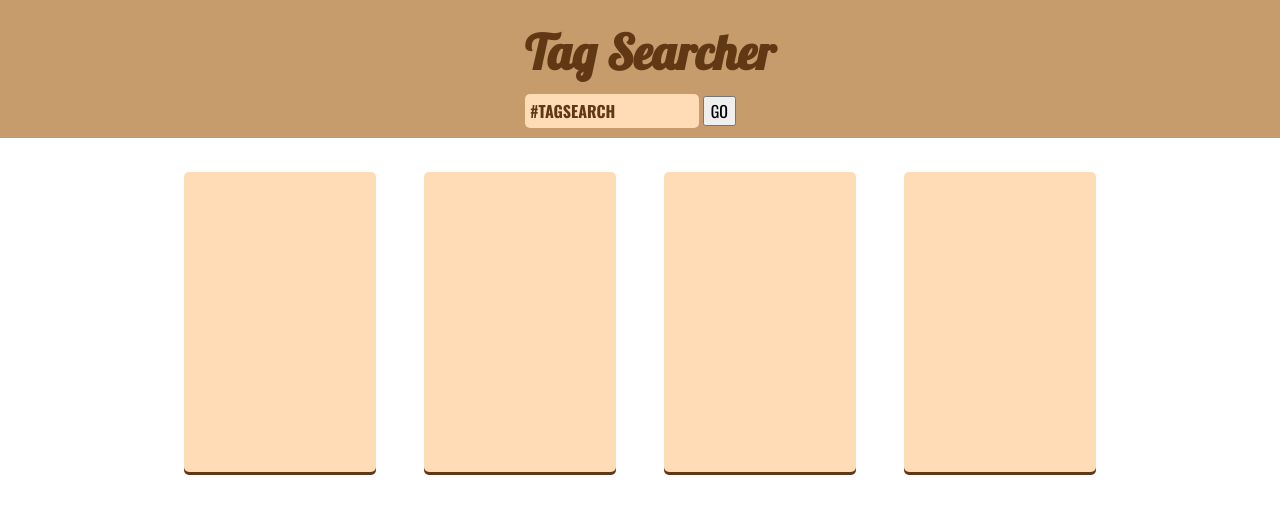
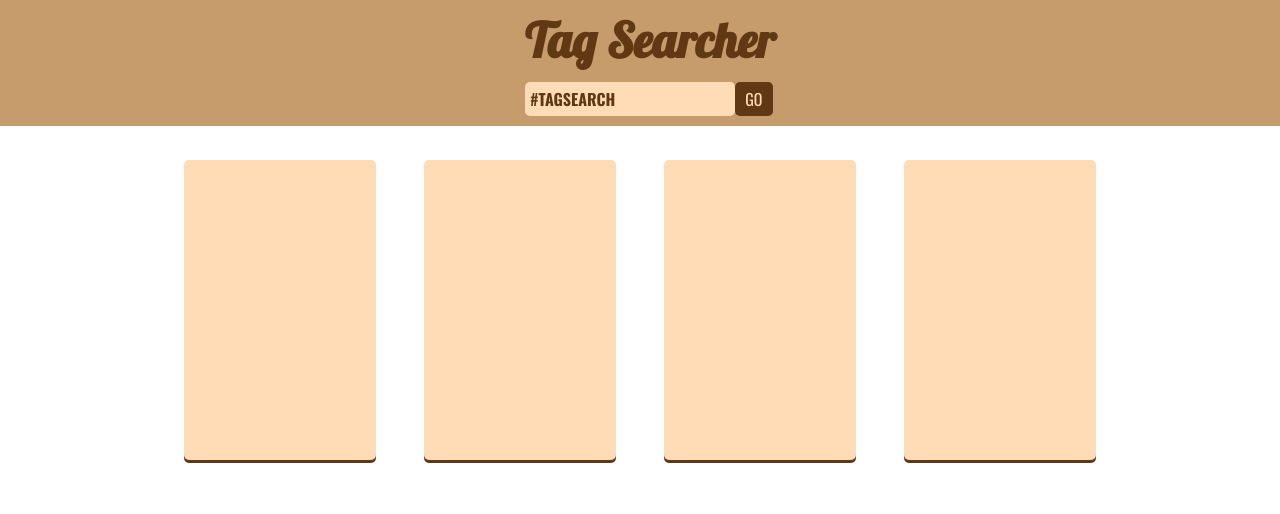
Before and after one commit to tylerbsilva/legislator-loader, a plain HTML site: page index.html in a window 1280 px wide. Drawn offline with nearby package versions, Linux system fonts and the light colour scheme.

Commit message:
Fixing header CSS

```diff
--- a/css/main.css
+++ b/css/main.css
@@ -12,13 +12,11 @@ header {
 
 header h1 {
   position: relative;
-  margin: .25em auto;
+  margin: 0 auto .25em;
   font-family: 'Lobster', cursive;
   font-size: 3rem;
   color: #603813;
 }
-
-
 
 ul {
   margin: 10px auto;
@@ -48,6 +46,22 @@ li {
   color: #603813;
   border-radius: 5px;
   font-weight: 700;
+  width: 80%;
+  float: left;
+}
+
+#submit,
+#submit:active,
+#submit:focus {
+  outline: none;
+  border: 0;
+  padding: 5px;
+  background-color: #603813;
+  color: #FFDCB5;
+  border-radius: 5px;
+  font-weight: 500;
+  width: 15%;
+  float: left;
 }
 
 .center {
--- a/index.html
+++ b/index.html
@@ -15,7 +15,7 @@
       <h1>Tag Searcher</h1>
       <form id="get-tag">
         <input name="tag" id="tagSubmission" value="#TAGSEARCH">
-        <button type="submit">GO</button>
+        <button type="submit" id="submit">GO</button>
       </form>
     </div>
   </header>
```
